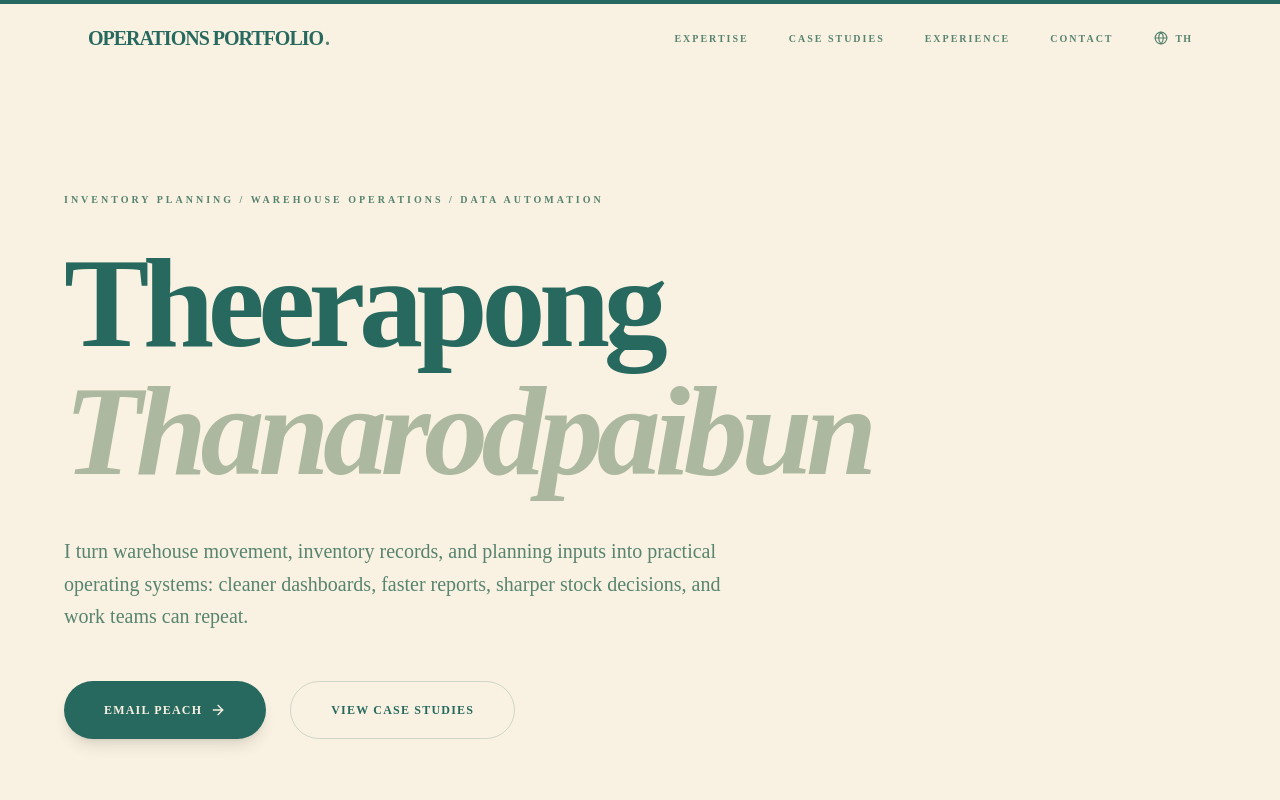
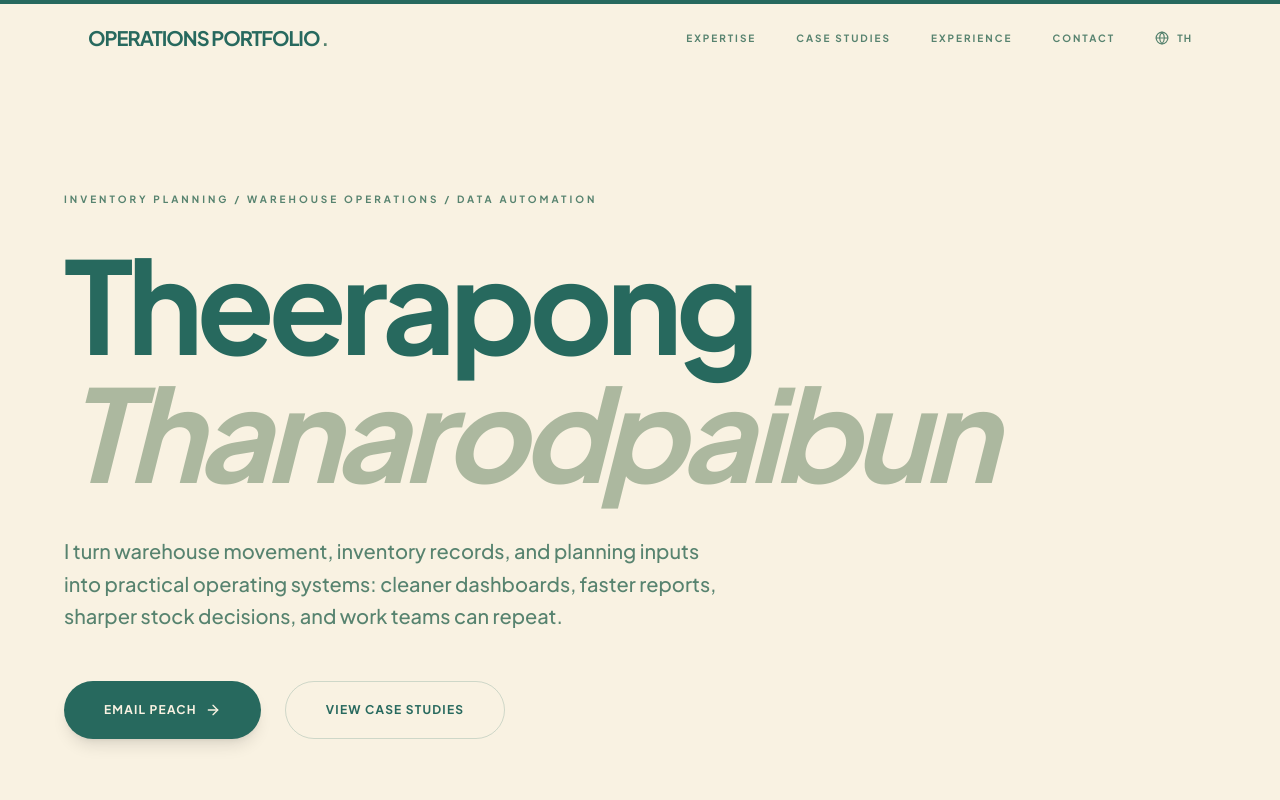
Before and after one commit to peichh/modern-portfolio, a Next.js app: page / in a window 1280 px wide. Shown: the top 800 px of the page. Built offline with nearby package versions, Linux system fonts and the light colour scheme.

Commit message:
Correct font family mapping in tailwind config to use Plus Jakarta Sans.

```diff
--- a/tailwind.config.ts
+++ b/tailwind.config.ts
@@ -9,7 +9,7 @@ const config: Config = {
   theme: {
     extend: {
       fontFamily: {
-        sans: ["var(--font-inter)", "var(--font-kanit)", "sans-serif"],
+        sans: ["var(--font-plus-jakarta)", "var(--font-kanit)", "sans-serif"],
         thai: ["var(--font-kanit)", "sans-serif"],
       },
       colors: {
```
